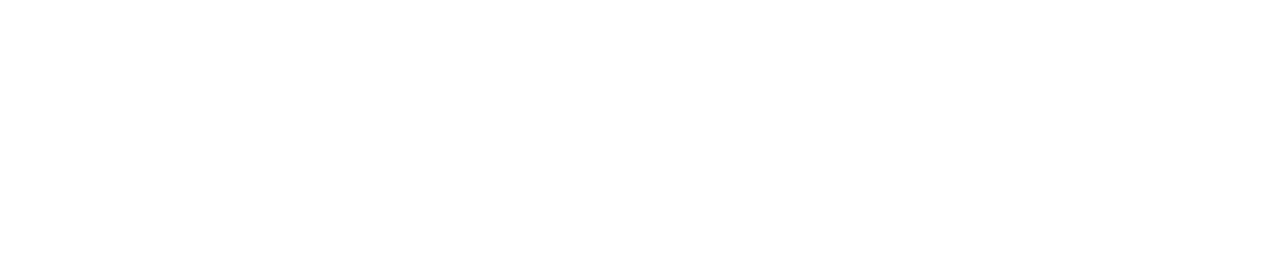
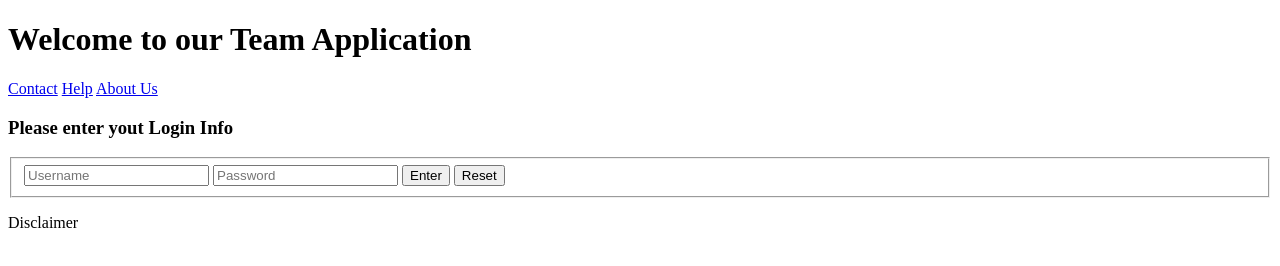
Before and after one commit to philippschoenhoff/team_project_app, a plain HTML site: page index.html in a window 1280 px wide. Drawn offline with Linux system fonts and the light colour scheme.

Commit message:
Changes in the index.html page and addition of next data to be edited

```diff
--- a/index.html
+++ b/index.html
@@ -4,9 +4,35 @@
     <meta charset="UTF-8">
     <meta http-equiv="X-UA-Compatible" content="IE=edge">
     <meta name="viewport" content="width=device-width, initial-scale=1.0">
-    <title>Document</title>
+    <title>The Team App - Sign In</title>
 </head>
 <body>
+    <div id="content">
+        <header>
+            <h1>Welcome to our Team Application</h1>
+            <nav>
+                <a href="#">Contact</a>
+                <a href="#">Help</a>
+                <a href="#">About Us</a>
+            </nav>
+        </header>
 
+        <section id="login_form">
+            <h3>Please enter yout Login Info</h3>
+            <form action="" id ="singin">
+                <fieldset>
+                    <input type="text" name="" id="username" placeholder="Username">
+                    <input type="password" id="user_password" placeholder="Password">
+                    <button type="submit">Enter</button>
+                    <button type="reset">Reset</button>
+                </fieldset>
+            </form>
+
+        </section>
+
+        <footer>
+            <p>Disclaimer</p>
+        </footer>
+    </div>
 </body>
 </html>
```
Also changed, not shown: mainpage.html (added, +12 -0 lines), styles/main_style.css (added).
